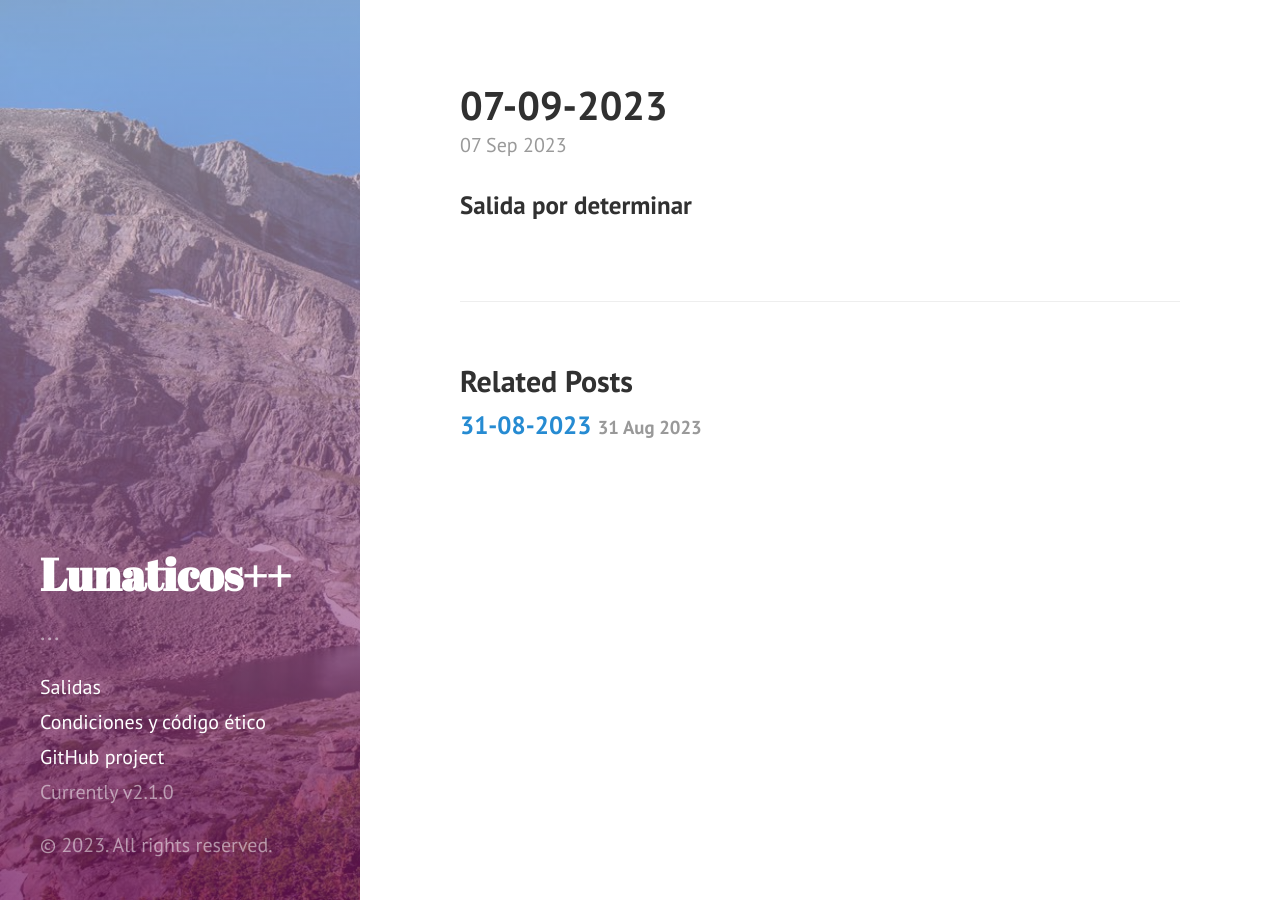
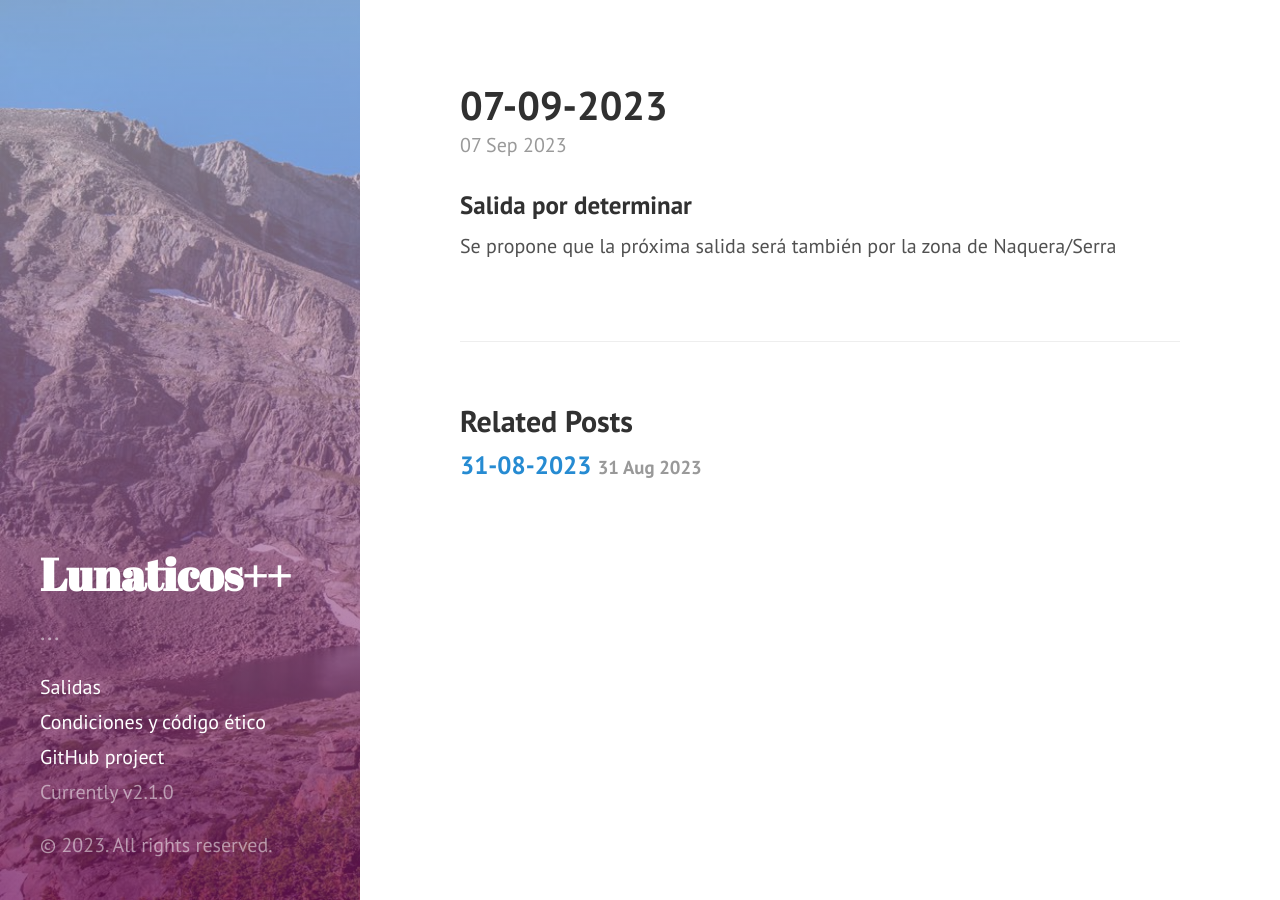
Before and after one commit to damiles/lunaticos_plus, a Jekyll site: the page built from _posts/2023-09-07-naquera.md, in a window 1280 px wide. Built offline with Jekyll 4.4.1, drawn with Linux system fonts in a browser that asks for light colours; Markdown is read by kramdown in place of the engine named in the settings.

Commit message:
proxima salida

```diff
--- a/_posts/2023-09-07-naquera.md
+++ b/_posts/2023-09-07-naquera.md
@@ -4,3 +4,5 @@ title: 07-09-2023
 ---
 
 ### Salida por determinar
+
+Se propone que la próxima salida será también por la zona de Naquera/Serra
```
